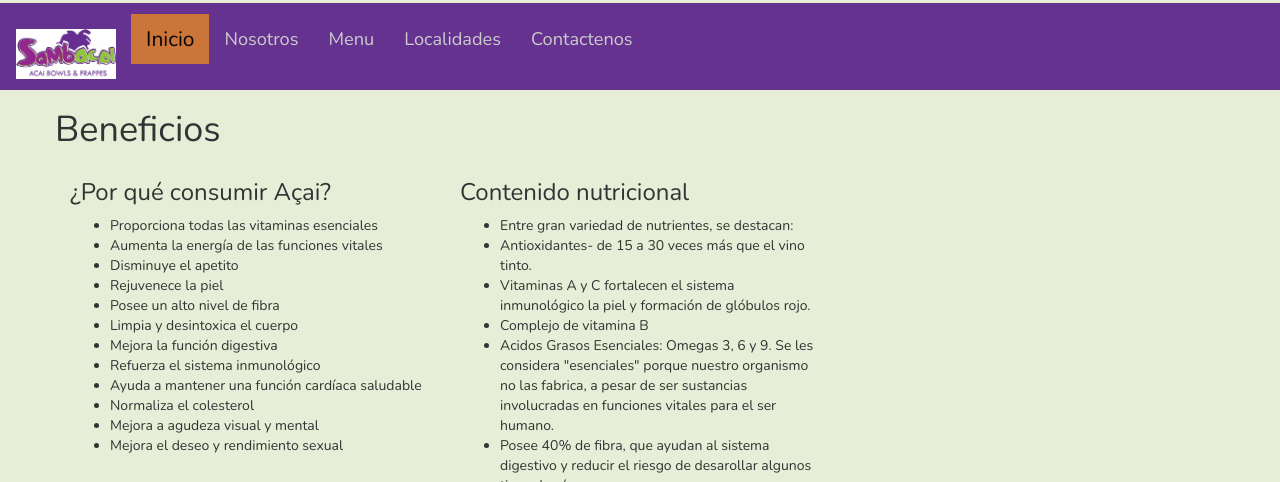
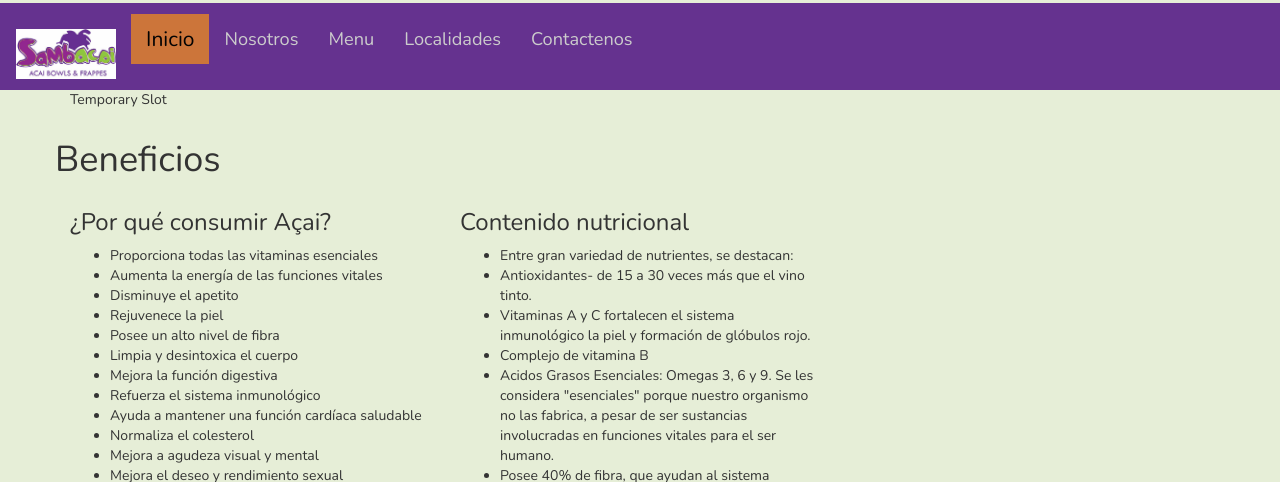
Before and after one commit to karloluis/sambacai, a Jekyll site: the page built from index.html, in a window 1280 px wide, cut to the strip 0-482 px from the top of the page. Built offline with Jekyll 4.4.1, drawn with Linux system fonts in a browser that asks for light colours.

Commit message:
Hold some space for more content.

```diff
--- a/index.html
+++ b/index.html
@@ -4,6 +4,11 @@ title: Home
 description:
 inicio: active
 ---
+<div class="row" id="">
+  <div class="col-sm-12">
+    <p>Temporary Slot</p>
+  </div>
+</div>
 
 <div class="row" id="beneficios">
   <h1>Beneficios</h1>
```
